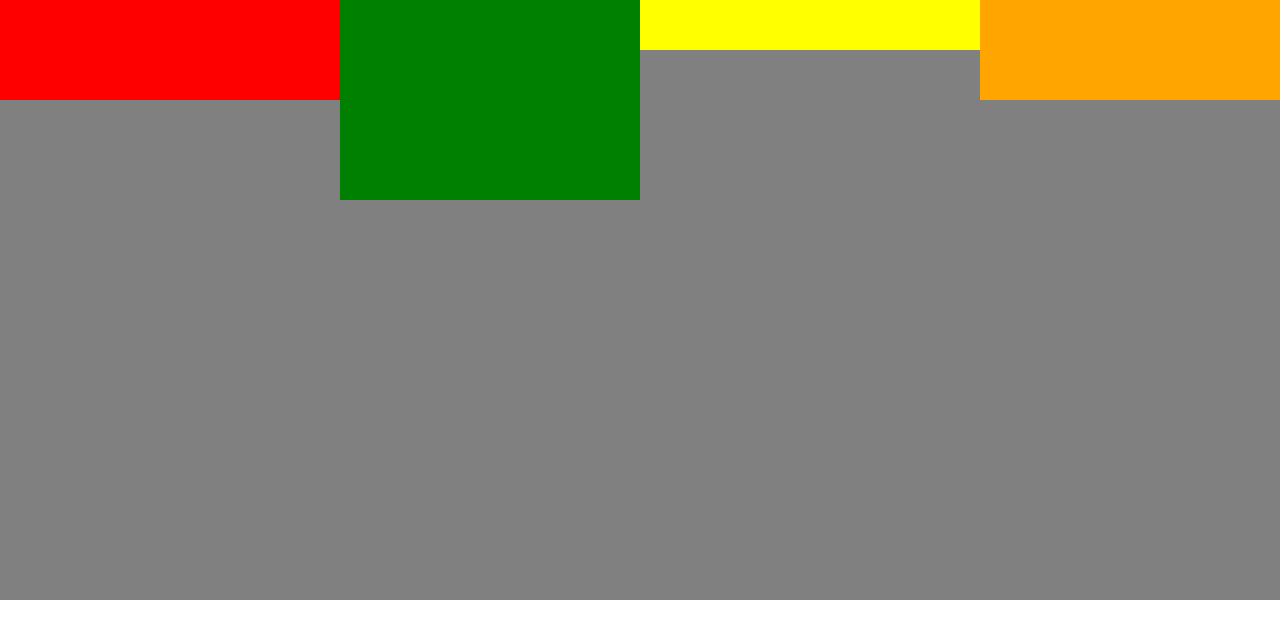
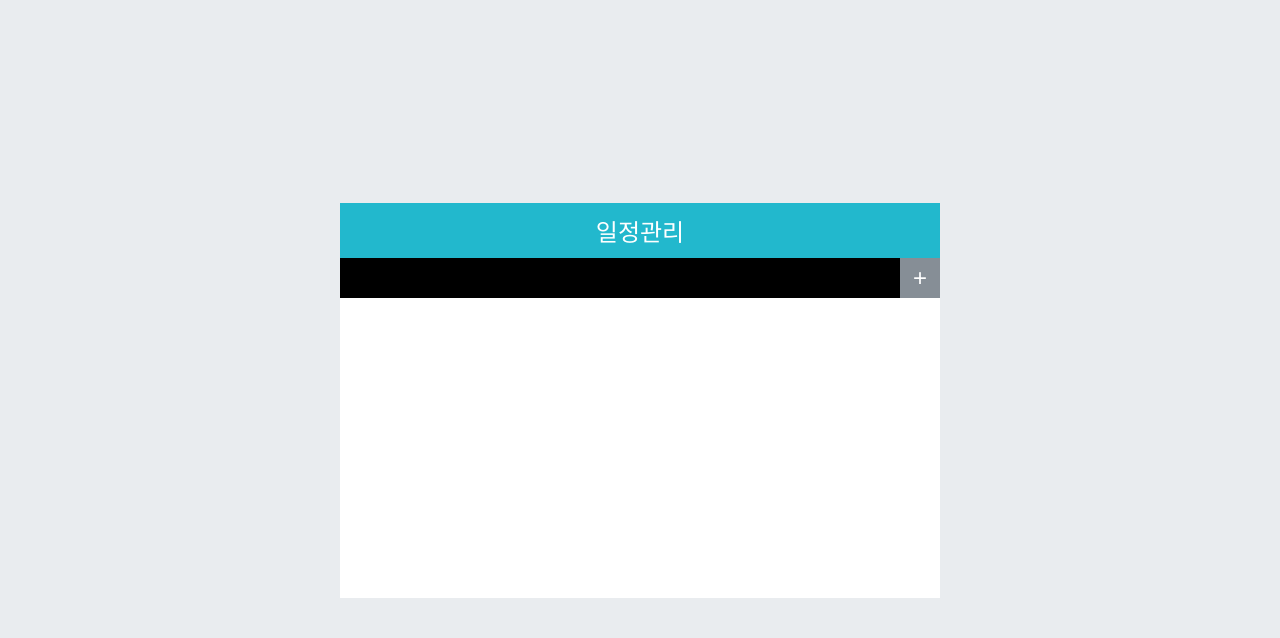
Before and after one commit to yoonammi/react-note, a React (Create React App) app in the folder react-app/: page / in a window 1280 px wide. Shown: the top 638 px of the page. Built offline with nearby package versions, Linux system fonts and the light colour scheme.

Commit message:
7번째 수업
todo list 만들기

```diff
--- a/react-app/src/App.js
+++ b/react-app/src/App.js
@@ -1,23 +1,22 @@
-import { Component } from "react";
-import Flex from "./components/Flex";
+// import { Component } from "react";
+import Todo from "./components/Todo";
 
-// function App() {
-//   // const name1 = "리액트";
-//   return (
-//     <>
-//       <StyledComponent />
-//     </>
-//   );
+function App() {
+  return (
+    <>
+      <Todo />
+    </>
+  );
+}
+
+// class App extends Component {
+//   render() {
+//     return (
+//       <div>
+//         <Flex />
+//       </div>
+//     );
+//   }
 // }
 
-class App extends Component {
-  render() {
-    return (
-      <div>
-        <Flex />
-      </div>
-    );
-  }
-}
-
 export default App;
--- /dev/null
+++ b/react-app/src/components/Todo/Form.jsx
@@ -0,0 +1,43 @@
+import styled from "styled-components";
+import { useState } from "react";
+
+const Form = ({ onAdd }) => {
+  // 입력관리
+  const [text, setText] = useState("");
+
+  const handleClick = () => {
+    onAdd(text);
+    setText("");
+  };
+  return (
+    <>
+      <InputWrapper>
+        <Input onChange={(e) => setText(e.target.value)} value={text} />
+        <BtnSubmit onClick={handleClick}>+</BtnSubmit>
+      </InputWrapper>
+    </>
+  );
+};
+
+const InputWrapper = styled.div`
+  display: flex;
+  height: 40px;
+`;
+const Input = styled.input`
+  flex: 1;
+  background: #000;
+  color: #fff;
+  border: none;
+  outline: none;
+  padding: 10px;
+`;
+const BtnSubmit = styled.button`
+  border: none;
+  color: #fff;
+  font-size: 24px;
+  width: 40px;
+  background: #868e96;
+  cursor: pointer;
+`;
+
+export default Form;
--- /dev/null
+++ b/react-app/src/components/Todo/List.jsx
@@ -0,0 +1,46 @@
+import styled from "styled-components";
+
+const TodoList = ({ data, onDelete, onChecked }) => {
+  // 리스트 출력담당
+  return (
+    <>
+      <List>
+        {data.map(({ id, content, checked }) => (
+          <Item key={id}>
+            <label>
+              <input
+                type="checkbox"
+                checked={checked}
+                onChange={() => onChecked(id)}
+              />
+              <Content>{content}</Content>
+            </label>
+            <BtnDelete onClick={() => onDelete(id)}>X</BtnDelete>
+          </Item>
+        ))}
+      </List>
+    </>
+  );
+};
+
+const List = styled.ul`
+  list-style: none;
+  margin: 0;
+  padding: 0;
+  min-height: 300px;
+  background: #fff;
+`;
+const Item = styled.li`
+  height: 50px;
+  display: flex;
+  align-items: center;
+  justify-content: space-between;
+  padding: 0 20px;
+  & + & {
+    border-top: 1px solid #ddd;
+  }
+`;
+const Content = styled.span``;
+const BtnDelete = styled.button``;
+
+export default TodoList;
--- /dev/null
+++ b/react-app/src/components/Todo/index.js
@@ -0,0 +1,76 @@
+import { useRef, useState } from "react";
+import styled from "styled-components";
+
+import Form from "./Form";
+import List from "./List";
+
+const Todo = () => {
+  const nextId = useRef(4);
+
+  const handleAdd = (content) => {
+    const todo = [
+      ...todos,
+      { id: nextId.current, content: content, checked: false },
+    ];
+    setTodos(todo);
+    nextId.current++;
+  };
+
+  const [todos, setTodos] = useState([]);
+
+  const handleDelete = (deleteID) => {
+    const nextTodo = todos.filter((todo) => {
+      return deleteID !== todo.id;
+    });
+    setTodos(nextTodo);
+  };
+
+  const handleChecked = (id) => {
+    const nextTodo = todos.map((todo) => {
+      // const nextTodoId = { ...todos };
+      // console.log(nextTodoId);
+
+      //~
+      if (todo.id === id) {
+        todo.checked = !todo.checked;
+      }
+      return todo;
+      //~
+    });
+    setTodos(nextTodo);
+  };
+
+  return (
+    <Layout>
+      <Container>
+        <Title>일정관리</Title>
+        <Form onAdd={handleAdd} />
+        <List data={todos} onDelete={handleDelete} onChecked={handleChecked} />
+      </Container>
+    </Layout>
+  );
+};
+
+const Layout = styled.div`
+  background: #e9ecef;
+  min-height: 100vh;
+  display: flex;
+  justify-content: center;
+  align-items: center;
+`;
+const Container = styled.div`
+  width: 600px;
+`;
+const Title = styled.div`
+  background: #22b8cd;
+  color: #fff;
+  font-size: 24px;
+  text-align: center;
+  padding: 10px;
+`;
+
+export default Todo;
+
+// 07.20 노트
+// {todos.map((e, i) => {})에서 {}말고 ()를 써야 값을 바로 리턴함
+// {todos.map((e, i) => ()) 이렇게! (대신 console.log는 쓸 수 없음)
```
